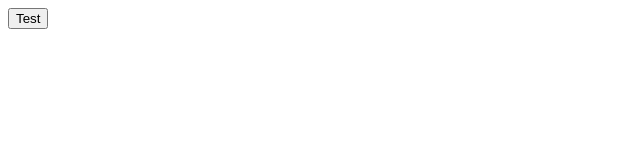
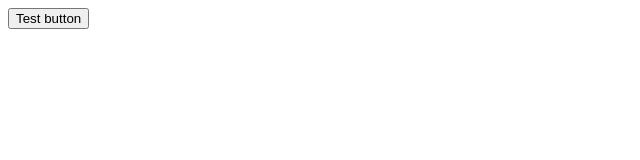
Before and after one commit to vrittech/vrit-design, a React (Vite) app: page / in a window 1280 px wide. Shown: the top 160 px of the page, without its empty margins (0-640 px from the left). Built offline with nearby package versions, Linux system fonts and the light colour scheme.

Commit message:
fix: button fix

```diff
--- a/src/App.tsx
+++ b/src/App.tsx
@@ -2,7 +2,7 @@ import { Button } from "../lib/Button/Button";
 function App() {
   return (
     <div>
-      <Button>Test</Button>
+      <Button>Test button</Button>
     </div>
   );
 }
```
